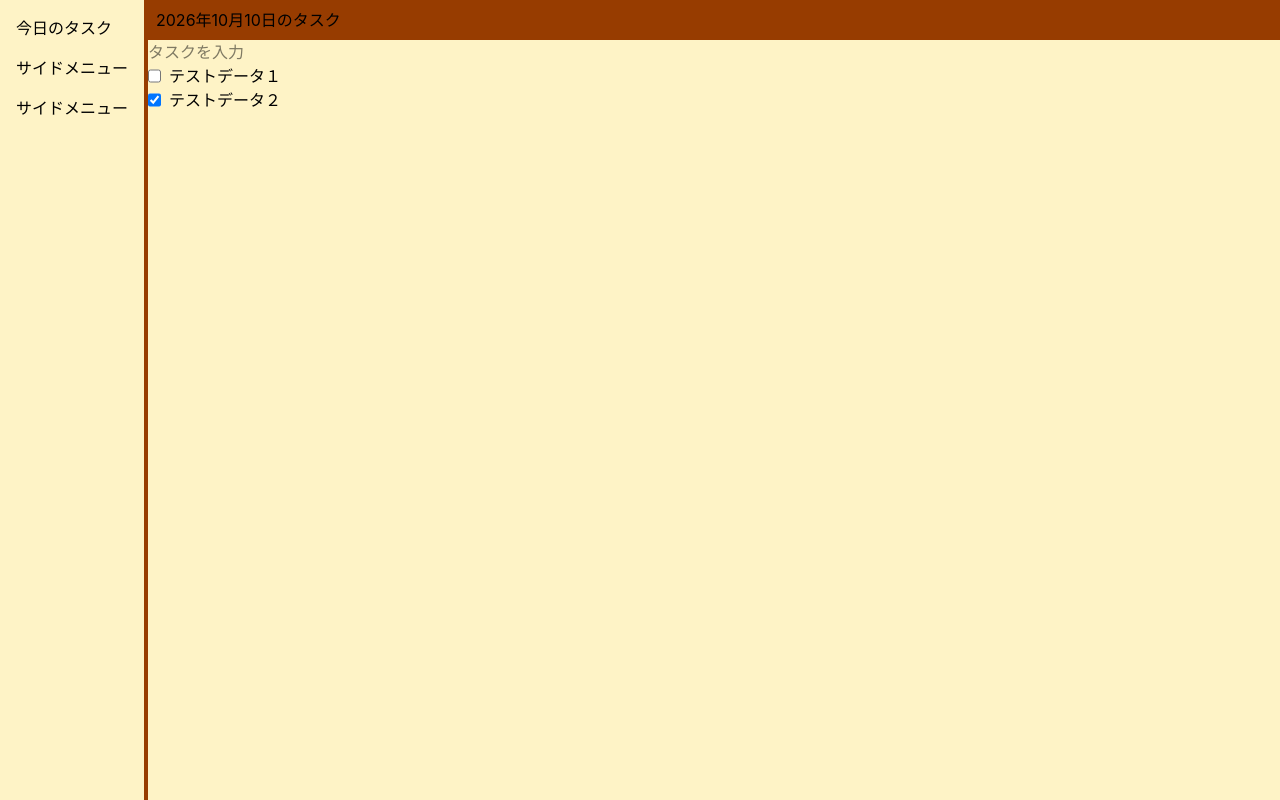
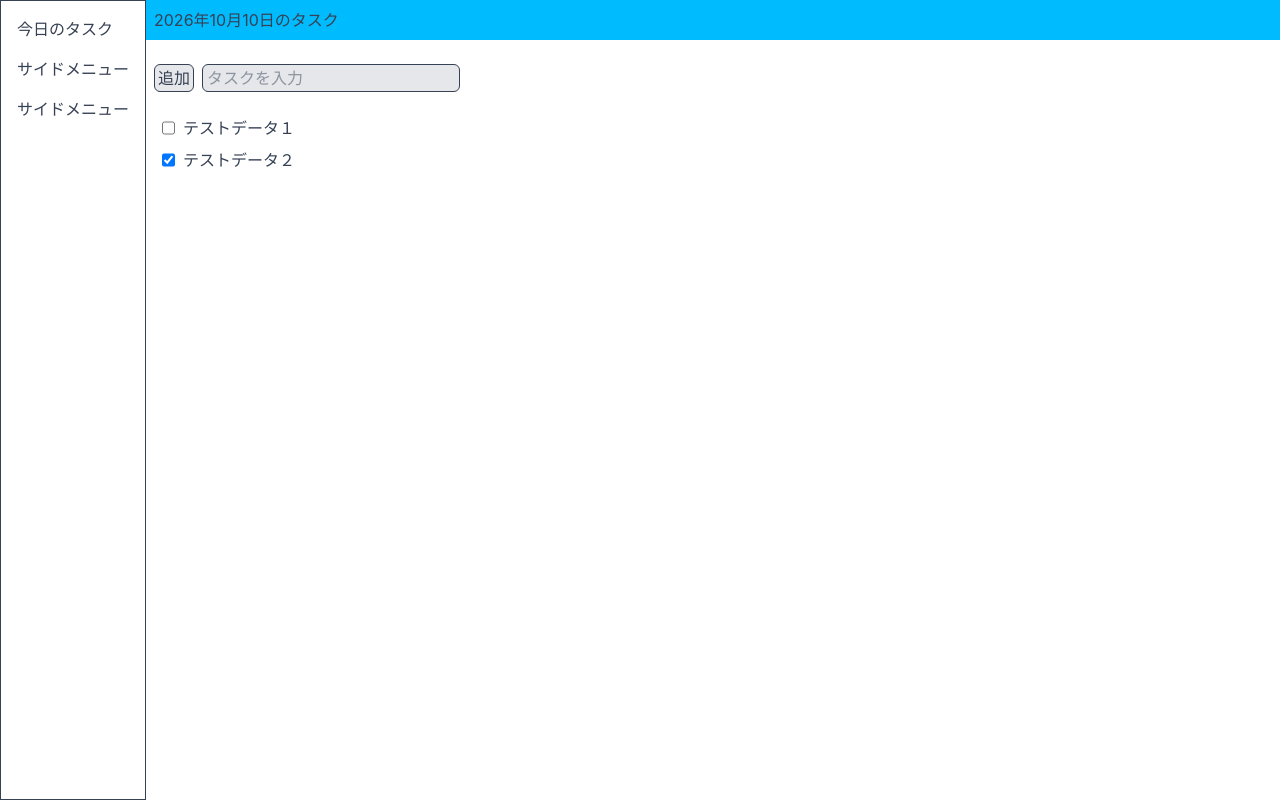
Before and after one commit to 20tksh21/task-stacker, a React (Vite) app: page / in a window 1280 px wide. Built offline with nearby package versions, Linux system fonts and the light colour scheme.

Commit message:
追加ボタンUI作成

```diff
--- a/src/App.tsx
+++ b/src/App.tsx
@@ -2,6 +2,13 @@ import { useState } from "react";
 import { Task } from "./task";
 
 export default function App() {
+
+const [taskText, setTaskText] = useState<string>("")
+
+const handleAdd = () => {
+
+}
+
   /*日付の取得*/
   const today = new Date();
   const formattedDate = today.toLocaleDateString('ja-JP', {
@@ -11,15 +18,14 @@ export default function App() {
   });
 
 
-const [taskText, setTaskText] = useState<string>("")
 
 
   return (
-    <main className="bg-amber-100">
+    <main className="text-gray-700">
       <div className="flex h-screen">
 
         {/*サイドメニュー部分*/}
-        <div className="p-4 border-r-4 border-amber-800">
+        <div className="p-4 border">
           <h1 className="mb-4">今日のタスク</h1>
           <h1 className="mb-4">サイドメニュー</h1>
           <h1 className="mb-4">サイドメニュー</h1>
@@ -27,18 +33,26 @@ const [taskText, setTaskText] = useState<string>("")
 
         {/*メイン部分 flex-1は全体ー他の要素のサイズを全てこれにする*/}
         <div className="flex-1">
-          <p className="p-2 bg-amber-800">{formattedDate}のタスク</p>
+          {/*日付部分 */}
+          <p className="p-2 bg-sky-400">{formattedDate}のタスク</p>
+
           {/*入力フォーム */}
+          <div className="flex gap-2 items-center m-6 ml-2">
+            <button onClick={handleAdd} className="bg-gray-200 h-7 w-10 border rounded-md leading-none hover:bg-gray-400">追加</button>
             <input
               type="text"
               value={taskText}
               onChange={(e) => setTaskText(e.target.value)}
               placeholder="タスクを入力"
+              className="bg-gray-200 border rounded-md h-7 p-1"
             />
+          </div>
+
           {/*モックデータ */}
+          <div className="m-4">
           <Task taskText="テストデータ１" isDone={false}></Task>
           <Task taskText="テストデータ２" isDone={true}></Task>
-
+          </div>
 
         </div>
       </div>
--- a/src/task.tsx
+++ b/src/task.tsx
@@ -8,7 +8,7 @@ type Task = {
 export const Task = ({taskText, isDone}:Task ) => {
 
     return (
-        <div className="flex gap-2">
+        <div className="flex gap-2 mb-2">
             <input type="checkbox" checked={isDone}></input>
             <p>{taskText}</p>
         </div>
```
Lines whose indentation alone changed are shown as unchanged.
